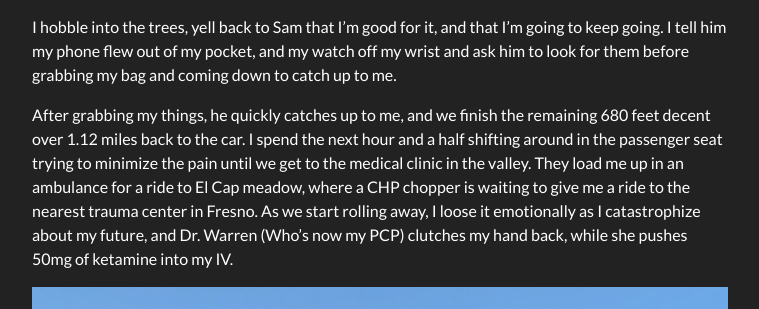
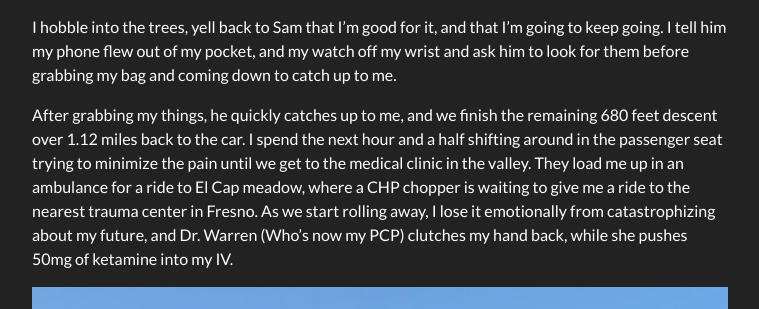
Before and after one commit to rbangert/rbangert.github.io, a Jekyll site: the page built from index.md, in a window 1280 px wide and 900 px high, scrolled down 3133 px. Shown: the part 155-464 px from the top of the window, without its empty margins (260-1019 px from the left). Built offline with Jekyll 4.4.1, drawn with Linux system fonts in a browser that asks for light colours.

Commit message:
Update index.md

```diff
--- a/index.md
+++ b/index.md
@@ -31,7 +31,7 @@ Once Sam gets down to me we discuss the situation. I tell Sam I think I just hav
 
 I hobble into the trees, yell back to Sam that I'm good for it, and that I'm going to keep going. I tell him my phone flew out of my pocket, and my watch off my wrist and ask him to look for them before grabbing my bag and coming down to catch up to me.
 
-After grabbing my things, he quickly catches up to me, and we finish the remaining 680 feet decent over 1.12 miles back to the car. I spend the next hour and a half shifting around in the passenger seat trying to minimize the pain until we get to the medical clinic in the valley. They load me up in an ambulance for a ride to El Cap meadow, where a CHP chopper is waiting to give me a ride to the nearest trauma center in Fresno. As we start rolling away, I loose it emotionally as I catastrophize about my future, and Dr. Warren (Who's now my PCP) clutches my hand back, while she pushes 50mg of ketamine into my IV.
+After grabbing my things, he quickly catches up to me, and we finish the remaining 680 feet descent over 1.12 miles back to the car. I spend the next hour and a half shifting around in the passenger seat trying to minimize the pain until we get to the medical clinic in the valley. They load me up in an ambulance for a ride to El Cap meadow, where a CHP chopper is waiting to give me a ride to the nearest trauma center in Fresno. As we start rolling away, I lose it emotionally from catastrophizing about my future, and Dr. Warren (Who's now my PCP) clutches my hand back, while she pushes 50mg of ketamine into my IV.
 
 ![](/assets/pictures/IMG_20240616_003254.jpg)
 
```
